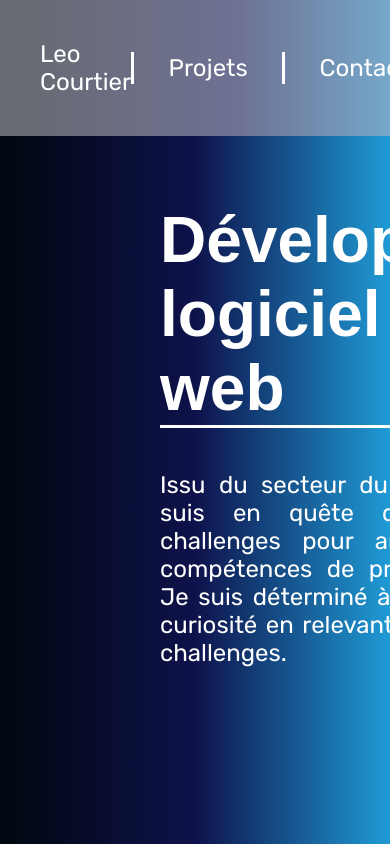
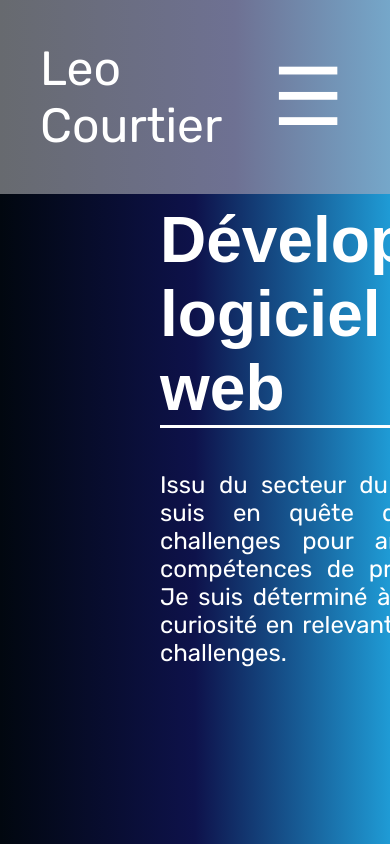
Before and after one commit to Skyron92/LeoCourtierWebsite, an Angular app: page / in a window 390 px wide. Shown: the top 844 px of the page. Built offline with nearby package versions, Linux system fonts and the light colour scheme; a web font is replaced by a local one.

Commit message:
Import tailwindcss and make header responsive

```diff
--- a/package.json
+++ b/package.json
@@ -37,12 +37,15 @@
     "@angular/compiler-cli": "^20.1.0",
     "@types/jasmine": "~5.1.0",
     "@types/three": "^0.179.0",
+    "autoprefixer": "^10.4.21",
     "jasmine-core": "~5.8.0",
     "karma": "~6.4.0",
     "karma-chrome-launcher": "~3.2.0",
     "karma-coverage": "~2.2.0",
     "karma-jasmine": "~5.1.0",
     "karma-jasmine-html-reporter": "~2.1.0",
+    "postcss": "^8.5.6",
+    "tailwindcss": "^4.1.12",
     "typescript": "~5.8.2"
   }
 }
--- a/src/header/header.css
+++ b/src/header/header.css
@@ -27,3 +27,40 @@ header{
   justify-content: space-evenly;
   padding-right: 2em;
 }
+
+.burger {
+  color: var(--text-color);
+  display: none;
+  background: none;
+  border: none;
+  font-size: 5em;
+  cursor: pointer;
+  margin-right: 1em;
+}
+@media (max-width: 768px) {
+  .burger {
+    display: block;
+  }
+
+  .navigation {
+    display: none;
+    position: absolute;
+    top: 100%;
+    right: 0;
+    background: steelblue;
+    flex-direction: column;
+    width: 15em;
+    height: 11em;
+    padding: 1em 1em;
+    margin-right: 5em;
+    gap: 1em;
+    text-align: center;
+  }
+
+  .navigation.open {
+    display: flex;
+  }
+  .standard-text{
+    font-size: 3em;
+  }
+}
--- a/src/header/header.html
+++ b/src/header/header.html
@@ -3,9 +3,10 @@
     <span class="home">
       <a class="standard-text" routerLink="">Leo Courtier</a>
     </span>
-    <div class="navigation">
+    <button class="burger" (click)="toggleMenu()">☰</button>
+    <nav class="navigation" [class.open]="menuOpen">
       <app-navigator label="Projets" link="/projects"/>
       <app-navigator label="Contact" link="/contact"/>
-    </div>
+    </nav>
   </div>
 </header>
--- a/src/header/header.ts
+++ b/src/header/header.ts
@@ -64,4 +64,10 @@ export class Header implements OnInit {
   rgbToHex(r: number, g: number, b: number) {
     return `#${[r, g, b].map(x => x.toString(16).padStart(2, '0')).join('')}`;
   }
+
+  menuOpen = false;
+
+  toggleMenu() {
+    this.menuOpen = !this.menuOpen;
+  }
 }
--- a/src/navigator/navigator.css
+++ b/src/navigator/navigator.css
@@ -5,3 +5,15 @@
 a{
   padding: 0.1em;
 }
+
+@media (max-width: 768px) {
+  .standard-text{
+    font-size: 2em;
+  }
+
+  .navigator{
+    border-bottom: 3px var(--text-color) solid;
+    border-left: 0;
+    text-align: left;
+  }
+}
--- a/src/styles.css
+++ b/src/styles.css
@@ -1,3 +1,7 @@
+@tailwind base;
+@tailwind components;
+@tailwind utilities;
+
 :root {
   --text-color: white;
   --text-hovered: orange;
--- /dev/null
+++ b/tailwind.config.js
@@ -0,0 +1,14 @@
+module.exports = {
+  purge: [],
+  darkMode: false,
+  content: [
+    "./src/**/*.{html,ts}"
+  ],
+  theme: {
+    extend: {},
+  },
+  variants: {
+    extend: {},
+  },
+  plugins: [],
+}
```
Also changed, not shown: 1 other file (tests, documents, lock files or other folders).
